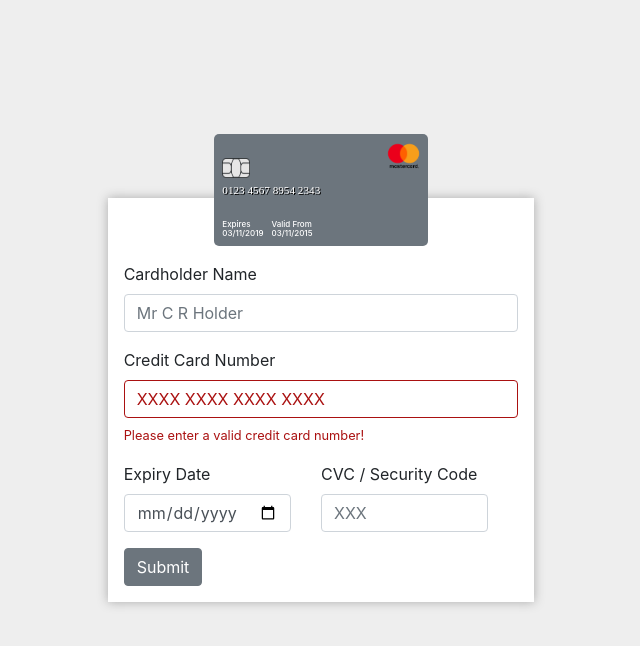
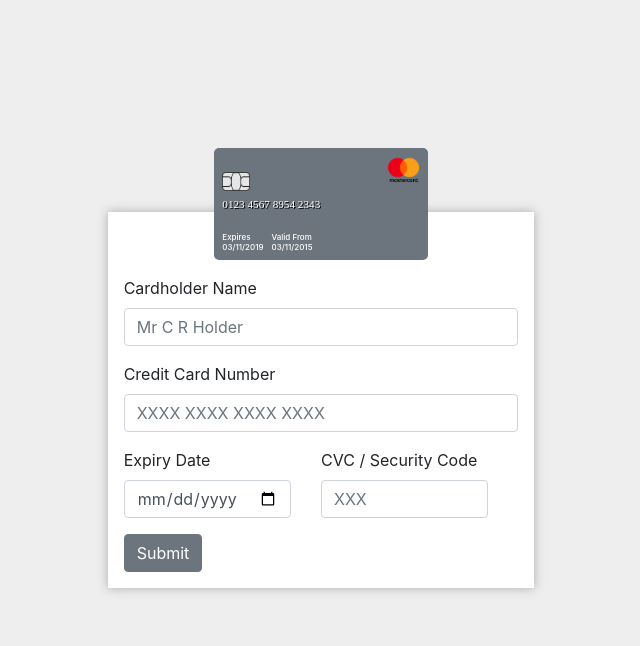
Before and after one commit to ciancollier17/credit-card-form, a React (Create React App) app: page / in a window 1280 px wide. Shown: the top 646 px of the page, without its empty margins (304-944 px from the left). Built offline with nearby package versions, Linux system fonts and the light colour scheme; a web font is replaced by a local one.

Commit message:
Started to add validation for Credit Card Number and CVC fields

```diff
--- /dev/null
+++ b/src/components/CVC.jsx
@@ -0,0 +1,23 @@
+import React from 'react';
+import {FormGroup, Label, Input} from 'reactstrap';
+import {useDispatch, useSelector} from 'react-redux';
+import ErrorMessage from './ErrorMessage';
+
+const contentChanged = (e, dispatch) => {
+  dispatch({type: "CVC_UPDATE", payload: e.target.value});
+}
+
+function CVC () {
+  const dispatch = useDispatch();
+  const current_state = useSelector(full_state => full_state.CVC);
+
+  return (
+    <div className="col-md-6">
+    <Label for="cvc">CVC / Security Code</Label>
+    <Input className={current_state.containsNonNumericChars ? "invalid-input" : ""} type="text" name="cvc" id="cvc" placeholder="XXX" value={current_state.value} onChange={(e) => contentChanged(e, dispatch)} maxlength="3" />
+    <ErrorMessage message="Not all characters are numeric!" visible={current_state.containsNonNumericChars} />
+    </div>
+  );
+}
+
+export default CVC;
--- a/src/components/CardholderName.jsx
+++ b/src/components/CardholderName.jsx
@@ -16,8 +16,8 @@ function CardholderName () {
     <FormGroup>
       <Label for="cardholder-name">Cardholder Name</Label>
       <Input className={(isEmpty) ? "invalid-input" : ""} type="text" name="cardholder-name" id="cardholder-name" placeholder="Mr C R Holder" onChange={(e) => contentChanged(e, dispatch)} />
+      <ErrorMessage message="Please enter the name on your card!" visible={isEmpty} />
     </FormGroup>
-    <ErrorMessage message="Please enter the name on your card!" visible={isEmpty} />
     </React.Fragment>
   );
 }
--- a/src/components/CreditCardForm.jsx
+++ b/src/components/CreditCardForm.jsx
@@ -2,6 +2,8 @@ import React from 'react';
 import {useDispatch} from 'react-redux';
 import {Form, FormGroup, Button, Input, Label} from 'reactstrap';
 import CardholderName from './CardholderName';
+import CreditCardNumber from './CreditCardNumber';
+import CVC from './CVC';
 
 function CreditCardForm () {
   const dispatch = useDispatch();
@@ -9,21 +11,14 @@ function CreditCardForm () {
   return (
     <Form>
       <CardholderName />
-      <FormGroup>
-        <Label for="credit-card-number">Credit Card Number</Label>
-        <Input type="text" className="invalid-input" name="credit-card-number" id="credit-card-number" placeholder="XXXX XXXX XXXX XXXX" />
-        <p className="invalid-input-message">Please enter a valid credit card number!</p>
-      </FormGroup>
+      <CreditCardNumber />
       <FormGroup>
         <div className="row">
         <div className="col-md-6">
         <Label for="expiry-date">Expiry Date</Label>
         <Input type="date" name="expiry-date" id="expiry-date" />
         </div>
-        <div className="col-md-6">
-        <Label for="cvc">CVC / Security Code</Label>
-        <Input type="text" name="cvc" id="cvc" placeholder="XXX" />
-        </div>
+        <CVC />
         </div>
       </FormGroup>
       <Button onClick={() => dispatch({type: "VALIDATE"})}>Submit</Button>
--- /dev/null
+++ b/src/components/CreditCardNumber.jsx
@@ -0,0 +1,46 @@
+import React from 'react';
+import {FormGroup, Input, Label} from 'reactstrap';
+import {useDispatch, useSelector} from 'react-redux';
+import ErrorMessage from './ErrorMessage';
+
+const contentChanged = (e, dispatch) => {
+  let value = e.target.value;
+  let processed_value = "";
+
+  if (value) {
+    let value_no_spaces = value.split(' ').join('');
+
+    for (let i = 0; i < value_no_spaces.length; i++) {
+      processed_value += value_no_spaces[i];
+
+      if ((i + 1) % 4 == 0 && (i + 1) != value_no_spaces.length) {
+        processed_value += " ";
+      }
+    }
+  }
+
+  dispatch({type: "CREDIT_CARD_NUMBER_UPDATE", payload: processed_value});
+}
+
+const isInputInvalid = (input_state) => {
+  if (input_state.containsNonNumericChars) {
+    return true;
+  } else {
+    return false;
+  }
+}
+
+function CreditCardNumber () {
+  const dispatch = useDispatch();
+  const current_state = useSelector(full_state => full_state.creditCardNumber);
+
+  return (
+    <FormGroup>
+      <Label for="credit-card-number">Credit Card Number</Label>
+      <Input className={isInputInvalid(current_state) ? "invalid-input" : ""} type="text" name="credit-card-number" id="credit-card-number" placeholder="XXXX XXXX XXXX XXXX" value={current_state.value} onChange={(e) => contentChanged(e, dispatch)} maxlength="19" />
+      <ErrorMessage message="Not all characters are numbers!" visible={current_state.containsNonNumericChars} />
+    </FormGroup>
+  );
+}
+
+export default CreditCardNumber;
--- /dev/null
+++ b/src/reducers/CVCReducer.js
@@ -0,0 +1,17 @@
+import checkForNonNumericChars from '../utils/checkForNonNumericChars';
+
+const CVCReducer = (initialState = {value: "", containsNonNumericChars: false}, action) => {
+  switch (action.type) {
+    case "CVC_UPDATE":
+      return {
+        value: action.payload,
+        containsNonNumericChars: checkForNonNumericChars(action.payload)
+      }
+      break;
+    default:
+      return initialState;
+      break;
+  }
+}
+
+export default CVCReducer;
--- /dev/null
+++ b/src/reducers/CreditCardNumberReducer.js
@@ -0,0 +1,17 @@
+import checkForNonNumericChars from '../utils/checkForNonNumericChars';
+
+const CreditCardNumberReducer = (initialState = {value: "", containsNonNumericChars: false}, action) => {
+  switch (action.type) {
+    case "CREDIT_CARD_NUMBER_UPDATE":
+      return {
+        value: action.payload,
+        containsNonNumericChars: checkForNonNumericChars(action.payload)
+      };
+      break;
+    default:
+      return initialState;
+      break;
+  }
+}
+
+export default CreditCardNumberReducer;
--- a/src/reducers/index.js
+++ b/src/reducers/index.js
@@ -1,6 +1,10 @@
 import {combineReducers} from 'redux';
 import CardholderNameReducer from './CardholderNameReducer';
+import CreditCardNumberReducer from './CreditCardNumberReducer';
+import CVCReducer from './CVCReducer';
 
 export default combineReducers({
-  cardholderName: CardholderNameReducer
+  cardholderName: CardholderNameReducer,
+  creditCardNumber: CreditCardNumberReducer,
+  CVC: CVCReducer
 });
--- /dev/null
+++ b/src/utils/checkForNonNumericChars.js
@@ -0,0 +1,9 @@
+const checkForNonNumericChars = (input) => {
+  if (input) {
+    return !(/^\d+$/.test(input.split(' ').join('')));
+  } else {
+    return false;
+  }
+}
+
+export default checkForNonNumericChars;
```
